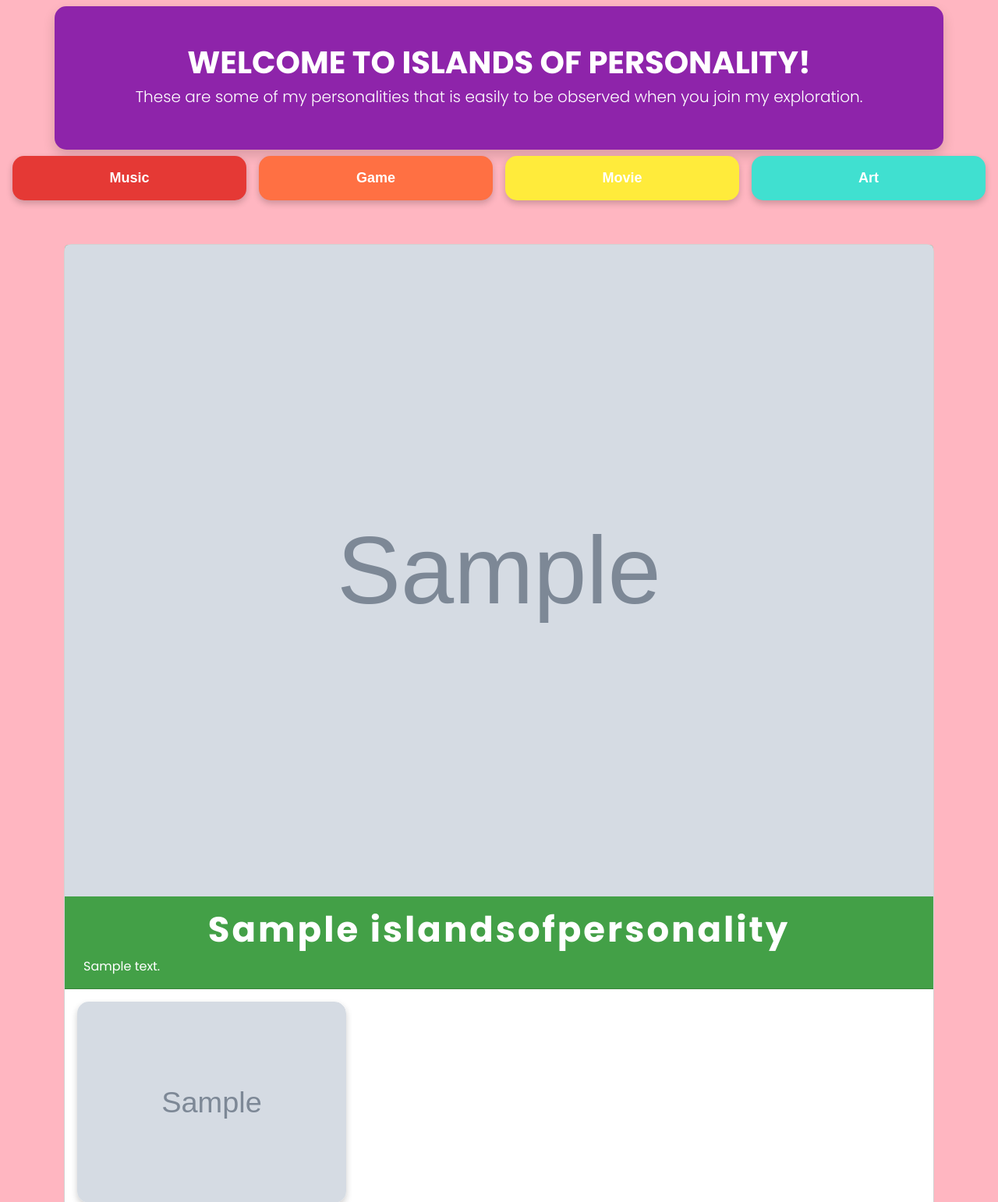
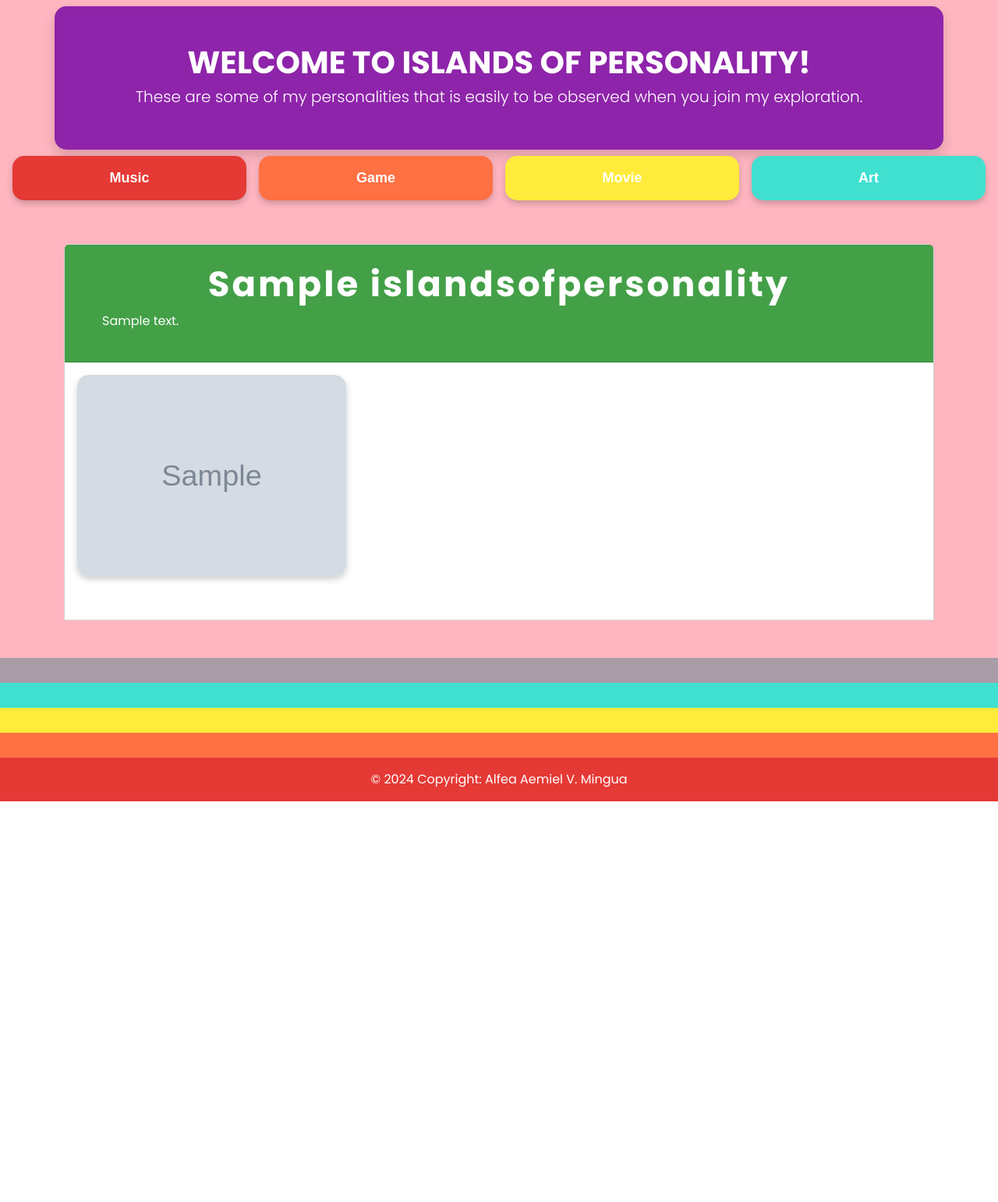
Before and after one commit to lynx212427/SAM-BE, a PHP site: page /A05/index.php in a window 1280 px wide. Shown: the top 1542 px of the page at 78% size. After the commit the page ends 1028 px from the top, so only its background shows below. Run offline with PHP 8.4, Linux system fonts and the light colour scheme; tables that the repository leaves empty or names only in its code hold one stand-in row (values such as "Sample post"); grey boxes marked "Sample" are stand-in pictures.

Commit message:
reorganize

```diff
--- a/A05/classes.php
+++ b/A05/classes.php
@@ -24,8 +24,7 @@ class Island
         return '
             <div class="col-lg-12 mb-5">
                 <div class="card mb-3">
-                    <div class="card-header disgust-color">
-                        <img src="' . $this->personalityImage . '" class="img-responsive mb-3 card-img-top" alt="Card Image">
+                    <div class="card-header disgust-color p-4">
                         <h3>' . $this->islandName . '</h3>
                         <p class="mx-4">' . $this->longDesc . '</p>
                     </div>
```
Also changed, not shown: A05/assets/ML.jpg (renamed from assets/ML.jpg), A05/assets/Technical.jpg (renamed from assets/Technical.jpg), A05/assets/abstract.jpg (renamed from assets/abstract.jpg), A05/assets/alive.jpg (renamed from assets/alive.jpg), A05/assets/big hero 6.jpeg (renamed from assets/big hero 6.jpeg), A05/assets/black piano keyboard.png (renamed from assets/black piano keyboard.png), A05/assets/blue-E-guitar.png (renamed from assets/blue-E-guitar.png), A05/assets/freehand.jpg (added), A05/assets/geometry dash.jpeg (renamed from assets/geometry dash.jpeg), A05/assets/i am groot.jpg (renamed from assets/i am groot.jpg), A05/assets/minecraft.jpg (renamed from assets/minecraft.jpg), A05/assets/red violin.png (renamed from assets/red violin.png), assets/freehand.jpg (deleted).
